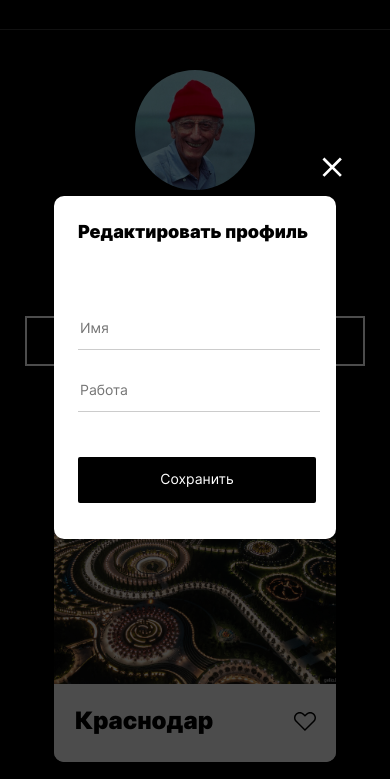
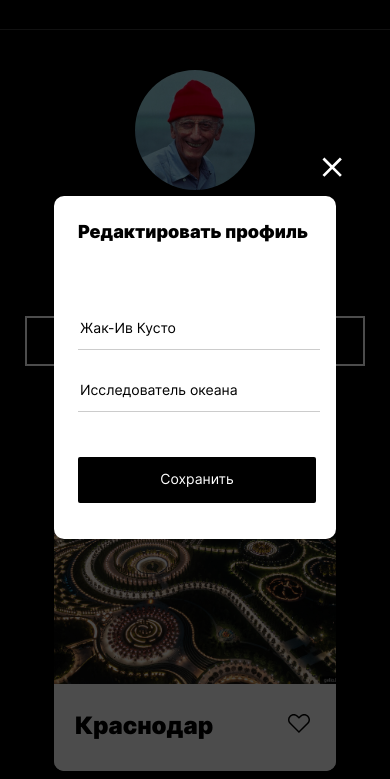
Before and after one commit to ksluki/mesto-project, a plain HTML site: page index.html in a window 390 px wide. Shown: the part 55-834 px from the top of the page. Drawn offline with Linux system fonts and the light colour scheme.

Commit message:
2 попытка

```diff
--- a/blocks/card/__bottom/card__bottom.css
+++ b/blocks/card/__bottom/card__bottom.css
@@ -5,7 +5,7 @@
   background-color: #fff;
   border-radius: 0 0 10px 10px;
   align-items: center;
-  height: 75px;
+
   padding-left: 21px;
   padding-right: 20px;
   padding-bottom: 31px;
--- /dev/null
+++ b/blocks/card/__button/card__button.css
@@ -0,0 +1,4 @@
+.card__button {
+  border: none;
+  background-color: #fff;
+}
--- /dev/null
+++ b/blocks/card/__like/card__like.css
@@ -0,0 +1,4 @@
+.card__like:hover {
+  opacity: 0.6;
+  cursor: pointer;
+}
--- a/blocks/card/__title/card__title.css
+++ b/blocks/card/__title/card__title.css
@@ -6,4 +6,5 @@
   text-overflow: ellipsis;
   white-space: nowrap;
   overflow: hidden;
+  line-height: 29.05px;
 }
--- a/blocks/footer/footer.css
+++ b/blocks/footer/footer.css
@@ -8,7 +8,6 @@
 @media screen and (max-width: 720px) {
   .footer {
     width: 88.125%;
-    height: 24.4px;
 
     margin-top: 48px;
   }
--- a/blocks/popup/__close/popup__close.css
+++ b/blocks/popup/__close/popup__close.css
@@ -9,6 +9,11 @@
   background-color: rgba(0, 0, 0, 0.01);
 }
 
+.popup__close:hover {
+  opacity: 0.6;
+  cursor: pointer;
+}
+
 @media screen and (max-width: 720px) {
   .popup__close {
     height: 20px;
--- a/blocks/popup/__job/popup__job.css
+++ /dev/null
@@ -1,25 +0,0 @@
-.popup__job {
-  border: none;
-  border-bottom: 1px solid rgba(0, 0, 0, 0.2);
-  color: #000;
-  font-family: Inter, Arial, sans-serif;
-  font-size: 14px;
-  font-style: normal;
-  font-weight: 400;
-  line-height: 17px;
-  margin-left: 36px;
-  margin-right: 36px;
-  padding-bottom: 13px;
-  margin-bottom: 48px;
-  margin-top: 30px;
-  width: 358px;
-}
-
-@media screen and (max-width: 720px) {
-  .popup__job {
-    margin-left: 22px;
-    margin-right: 22px;
-    width: 238px;
-    margin-bottom: 45px;
-  }
-}
--- a/blocks/popup/__submit/popup__submit.css
+++ b/blocks/popup/__submit/popup__submit.css
@@ -14,6 +14,10 @@
   text-align: center;
   width: 358px;
 }
+.popup__submit:hover {
+  opacity: 0.8;
+  cursor: pointer;
+}
 
 @media screen and (max-width: 720px) {
   .popup__submit {
--- /dev/null
+++ b/blocks/popup/__text/_job/popup__text_job.css
@@ -0,0 +1,10 @@
+.popup__text_job {
+  margin-bottom: 48px;
+  margin-top: 30px;
+}
+
+@media screen and (max-width: 720px) {
+  .popup__text_job {
+    margin-bottom: 45px;
+  }
+}
--- a/blocks/profile/__button/profile__button.css
+++ b/blocks/profile/__button/profile__button.css
@@ -10,6 +10,11 @@
   background-color: #000;
 }
 
+.profile__button:hover {
+  opacity: 0.6;
+  cursor: pointer;
+}
+
 @media screen and (max-width: 720px) {
   .profile__button {
     width: 99.125%;
--- a/blocks/profile/__edit/profile__edit.css
+++ b/blocks/profile/__edit/profile__edit.css
@@ -11,6 +11,11 @@
   margin-bottom: 8px;
 }
 
+.profile__edit:hover {
+  opacity: 0.6;
+  cursor: pointer;
+}
+
 @media screen and (max-width: 720px) {
   .profile__edit {
     width: 18px;
--- a/blocks/profile/profile.css
+++ b/blocks/profile/profile.css
@@ -7,6 +7,9 @@
   padding-top: 40px;
   align-items: center;
   margin-bottom: 51px;
+  text-overflow: ellipsis;
+  white-space: nowrap;
+  overflow: hidden;
 }
 
 @media screen and (max-width: 720px) {
--- a/index.html
+++ b/index.html
@@ -25,41 +25,13 @@
           />
           <div class="profile__description">
             <h1 class="profile__name">Жак-Ив Кусто</h1>
-            <button class="profile__edit"></button>
+            <button type="button" class="profile__edit"></button>
             <p class="profile__subtitle">Исследователь океана</p>
           </div>
         </div>
-        <button class="profile__button"></button>
+        <button type="button" class="profile__button"></button>
       </section>
-      <div class="popup popup_opened">
-        <div class="popup__container">
-          <button type="button" class="popup__close">
-            <img
-              class="popup__img"
-              src="./images/CloseIcon.svg"
-              alt="Закрыть"
-            />
-          </button>
-          <form>
-            <fieldset class="popup__work">
-              <h3 class="popup__title">Редактировать профиль</h3>
-              <input
-                id="name"
-                placeholder="Имя"
-                name="name"
-                class="popup__text"
-              />
-              <input
-                id="job"
-                placeholder="Работа"
-                name="job"
-                class="popup__job"
-              />
-              <button type="submit" class="popup__submit">Сохранить</button>
-            </fieldset>
-          </form>
-        </div>
-      </div>
+
       <section class="cards">
         <div class="card">
           <img
@@ -69,7 +41,9 @@
           />
           <div class="card__bottom">
             <h3 class="card__title">Краснодар</h3>
-            <img src="/images/like.svg" alt="лайк" />
+            <button type="button" class="card__button">
+              <img class="card__like" src="/images/like.svg" alt="лайк" />
+            </button>
           </div>
         </div>
 
@@ -77,7 +51,9 @@
           <img src="./images/sochi.jpg.webp" class="card__image" alt="Сочи" />
           <div class="card__bottom">
             <h3 class="card__title">Cочи</h3>
-            <img src="/images/like.svg" alt="лайк" />
+            <button type="button" class="card__button">
+              <img class="card__like" src="/images/like.svg" alt="лайк" />
+            </button>
           </div>
         </div>
 
@@ -89,7 +65,9 @@
           />
           <div class="card__bottom">
             <h3 class="card__title">Санкт-Петербург</h3>
-            <img src="/images/like.svg" alt="лайк" />
+            <button type="button" class="card__button">
+              <img class="card__like" src="/images/like.svg" alt="лайк" />
+            </button>
           </div>
         </div>
 
@@ -97,7 +75,9 @@
           <img src="./images/moscow.jpg" class="card__image" alt="Москва" />
           <div class="card__bottom">
             <h3 class="card__title">Москва</h3>
-            <img src="/images/like.svg" alt="лайк" />
+            <button type="button" class="card__button">
+              <img class="card__like" src="/images/like.svg" alt="лайк" />
+            </button>
           </div>
         </div>
 
@@ -105,14 +85,18 @@
           <img src="./images/yosh.jpg" class="card__image" alt="Йошкар-Ола" />
           <div class="card__bottom">
             <h3 class="card__title">Йошкар-Ола</h3>
-            <img src="/images/like.svg" alt="лайк" />
+            <button type="button" class="card__button">
+              <img class="card__like" src="/images/like.svg" alt="лайк" />
+            </button>
           </div>
         </div>
         <div class="card">
           <img src="./images/kazan.webp" class="card__image" alt="Казань" />
           <div class="card__bottom">
             <h3 class="card__title">Казань</h3>
-            <img src="/images/like.svg" alt="лайк" />
+            <button type="button" class="card__button">
+              <img class="card__like" src="/images/like.svg" alt="лайк" />
+            </button>
           </div>
         </div>
       </section>
@@ -120,5 +104,32 @@
     <footer class="footer">
       <p class="footer__text">&copy; 2022 Ксения Лукина</p>
     </footer>
+    <div class="popup popup_opened">
+      <div class="popup__container">
+        <button type="button" class="popup__close">
+          <img class="popup__img" src="./images/CloseIcon.svg" alt="Закрыть" />
+        </button>
+        <form name="profile">
+          <fieldset class="popup__work">
+            <h3 class="popup__title">Редактировать профиль</h3>
+            <input
+              id="name"
+              placeholder="Имя"
+              name="name"
+              class="popup__text"
+              value="Жак-Ив Кусто"
+            />
+            <input
+              id="job"
+              placeholder="Работа"
+              name="job"
+              class="popup__text popup__text_job"
+              value="Исследователь океана"
+            />
+            <button type="submit" class="popup__submit">Сохранить</button>
+          </fieldset>
+        </form>
+      </div>
+    </div>
   </body>
 </html>
--- a/pages/index.css
+++ b/pages/index.css
@@ -8,6 +8,8 @@
 @import url(../blocks/card/__image/card__image.css);
 @import url(../blocks/card/__bottom/card__bottom.css);
 @import url(../blocks/card/__title/card__title.css);
+@import url(../blocks/card/__button/card__button.css);
+@import url(../blocks/card/__like/card__like.css);
 @import url(../blocks/cards/cards.css);
 @import url(../blocks/profile/profile.css);
 @import url(../blocks/profile/__button/profile__button.css);
@@ -27,5 +29,5 @@
 @import url(../blocks/popup/__close/popup__close.css);
 @import url(../blocks/popup/__submit/popup__submit.css);
 @import url(../blocks/popup/__text/popup__text.css);
-@import url(../blocks/popup/__job/popup__job.css);
+@import url(../blocks/popup/__text/_job/popup__text_job.css);
 @import url(../blocks/popup/__img/popup__img.css);
```
Also changed, not shown: 5 other files.
